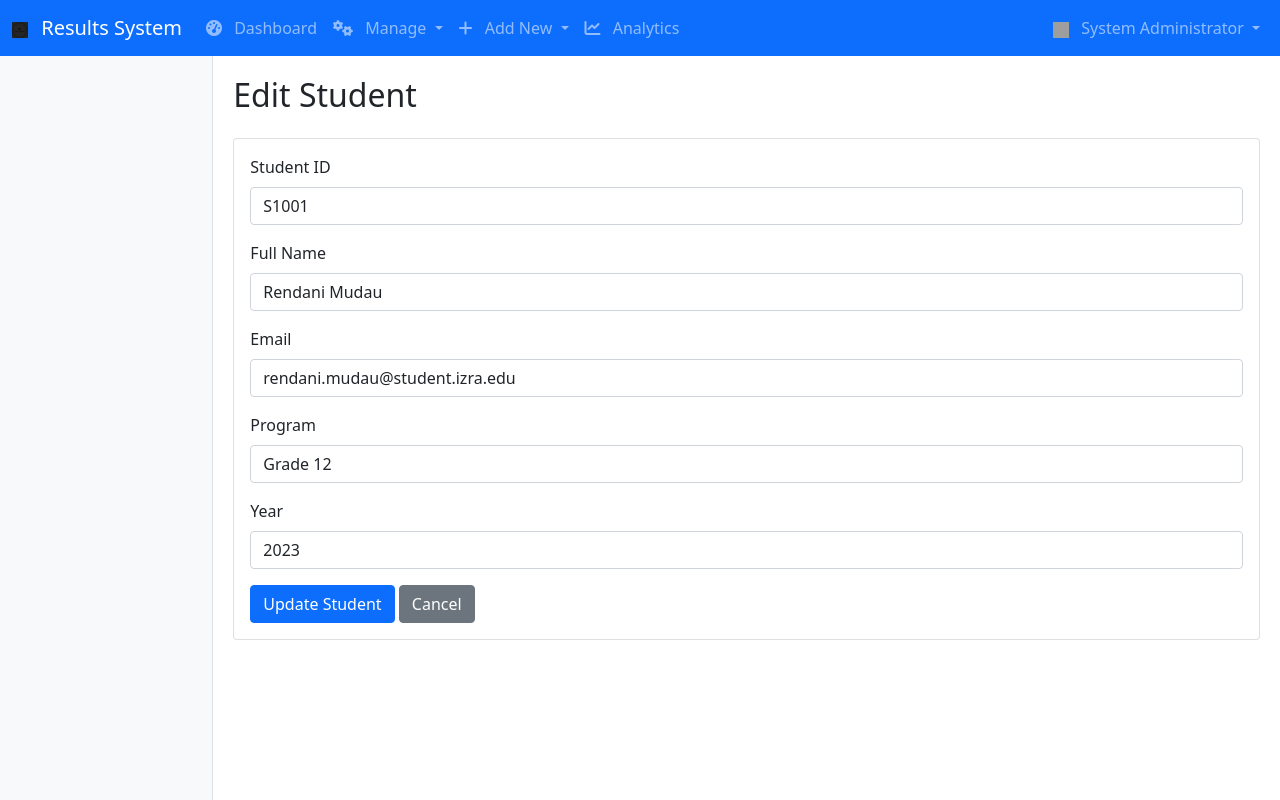
After one commit to MudauRI/school-manage, a Flask app: page /admin/edit_student/S1001 in a window 1280 px wide. The commit adds this page. Run offline with Flask 3, Linux system fonts and the light colour scheme; a user stored in the database is signed in; data comes from the database, SQL or seed files in the repository; grey boxes are pictures that could not be loaded.

Commit message:
Update student dashboard template

```diff
--- a/app.py
+++ b/app.py
@@ -591,6 +591,7 @@ def update_document_status(doc_id):
     flash('Document status updated successfully!', 'success')
     return redirect(url_for('manage_documents'))
 
+
 @app.route('/admin/analytics')
 @admin_required
 def analytics():
--- /dev/null
+++ b/templates/edit_student.html
@@ -0,0 +1,34 @@
+{% extends "base.html" %}
+
+{% block content %}
+<h2 class="mb-4">Edit Student</h2>
+
+<div class="card">
+    <div class="card-body">
+        <form method="POST">
+            <div class="mb-3">
+                <label for="student_id" class="form-label">Student ID</label>
+                <input type="text" class="form-control" id="student_id" name="student_id" value="{{ student.student_id }}" required>
+            </div>
+            <div class="mb-3">
+                <label for="full_name" class="form-label">Full Name</label>
+                <input type="text" class="form-control" id="full_name" name="full_name" value="{{ student.full_name }}" required>
+            </div>
+            <div class="mb-3">
+                <label for="email" class="form-label">Email</label>
+                <input type="email" class="form-control" id="email" name="email" value="{{ student.email }}" required>
+            </div>
+            <div class="mb-3">
+                <label for="program" class="form-label">Program</label>
+                <input type="text" class="form-control" id="program" name="program" value="{{ student.program }}" required>
+            </div>
+            <div class="mb-3">
+                <label for="year" class="form-label">Year</label>
+                <input type="number" class="form-control" id="year" name="year" value="{{ student.year }}" required>
+            </div>
+            <button type="submit" class="btn btn-primary">Update Student</button>
+            <a href="{{ url_for('manage_students') }}" class="btn btn-secondary">Cancel</a>
+        </form>
+    </div>
+</div>
+{% endblock %}
--- a/templates/manage_students.html
+++ b/templates/manage_students.html
@@ -34,8 +34,8 @@
                         <td>{{ student.program }}</td>
                         <td>{{ student.year }}</td>
                         <td>
-                            <button class="btn btn-sm btn-outline-info">View</button>
-                            <button class="btn btn-sm btn-outline-warning">Edit</button>
+                            <a href="{{ url_for('view_student', student_id=student.student_id) }}" class="btn btn-sm btn-outline-info">View</a>
+                            <a href="{{ url_for('edit_student', student_id=student.student_id) }}" class="btn btn-sm btn-outline-warning">Edit</a>
                         </td>
                     </tr>
                     {% endfor %}
```
Also changed, not shown: templates/view_student.html (added, +52 -0 lines).
